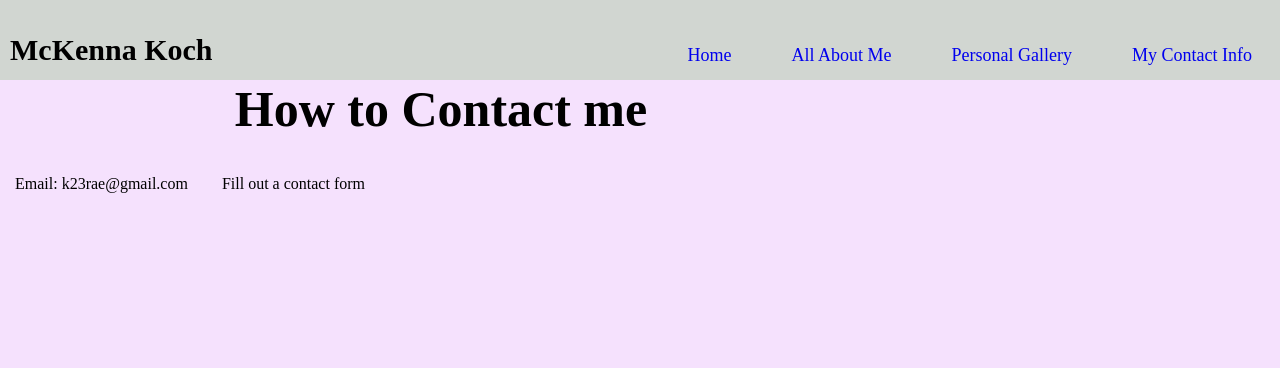
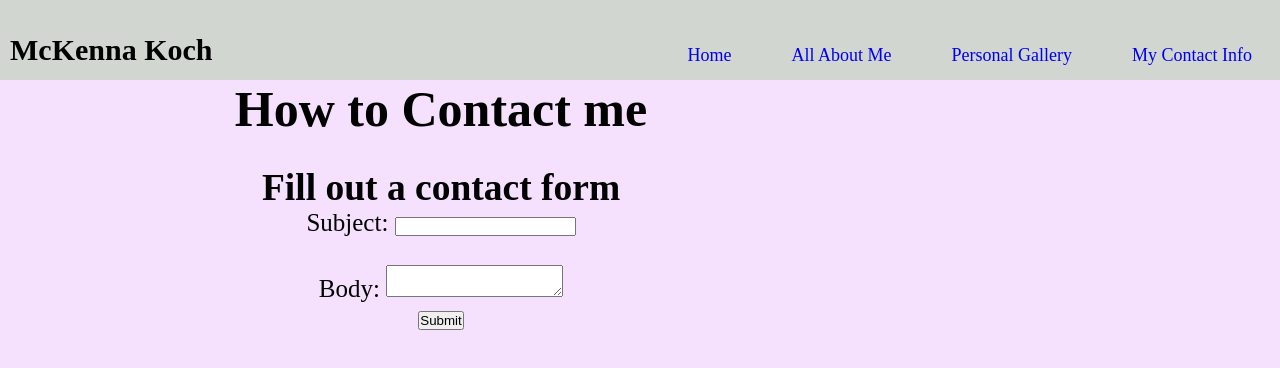
Before and after one commit to k23rae/k23rae.github.io, a plain HTML site: page contact.html in a window 1280 px wide. Drawn offline with Linux system fonts and the light colour scheme.

Commit message:
Added a submit form for contact information

```diff
--- a/contact.html
+++ b/contact.html
@@ -21,18 +21,29 @@
         </ul>
       </div>
     </nav>
+
     <div class="content-container">
       <div class="content">
        <h1> How to Contact me </h1>
+        <br>
 
-      <br><br>
+        <h2> Fill out a contact form</h2>
 
+      <form action= "mailto:k23rae@gmail.com" method="GET">
+        <label for="">Subject: </label>
+        <input type="text" id="subject"></input>
+
+        <br><br>
+
+        <label for="">Body: </label>
+        <textarea id="body"></textarea>
+        <br>
+
+        <input type="submit">
+      </form>
       </div>
     </div>
-        <ul>
-         <li> Email: k23rae@gmail.com </li>
-         <li> Fill out a contact form</li>
-        </ul>
+
     <script src="script.js"></script>
   </body>
 </html>
```
Also changed, not shown: script.js (line endings or trailing spaces).
